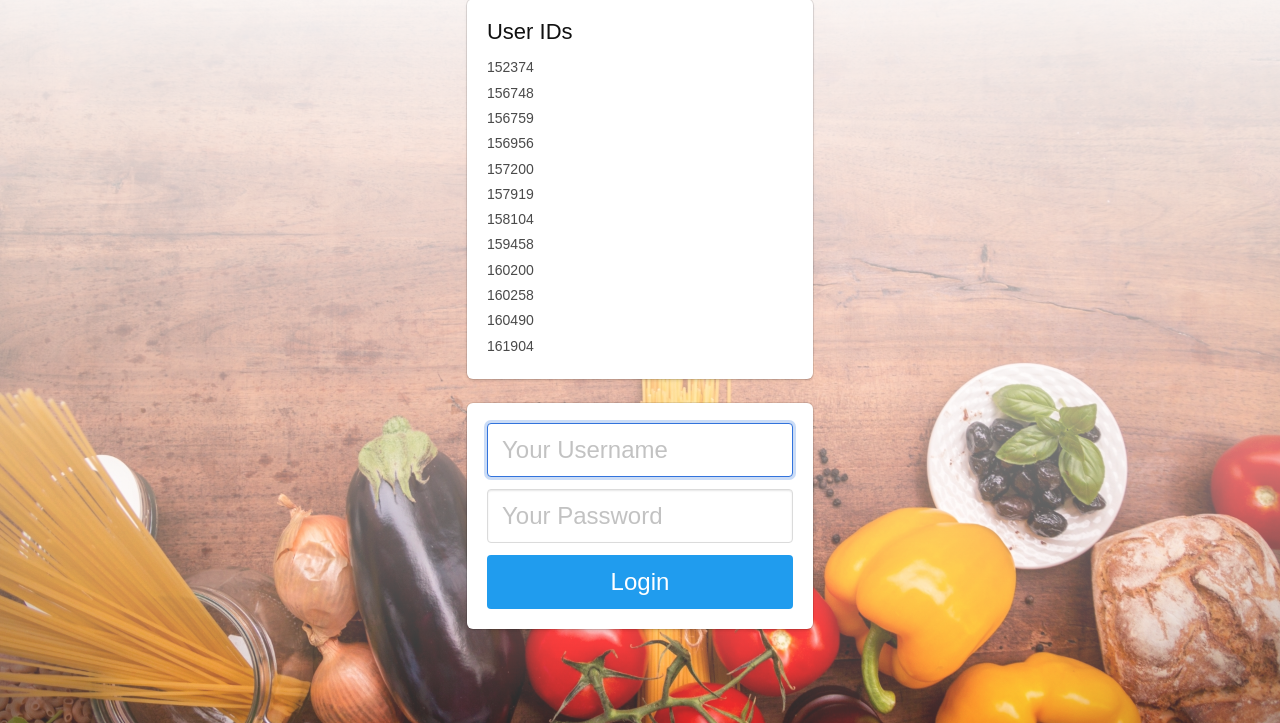
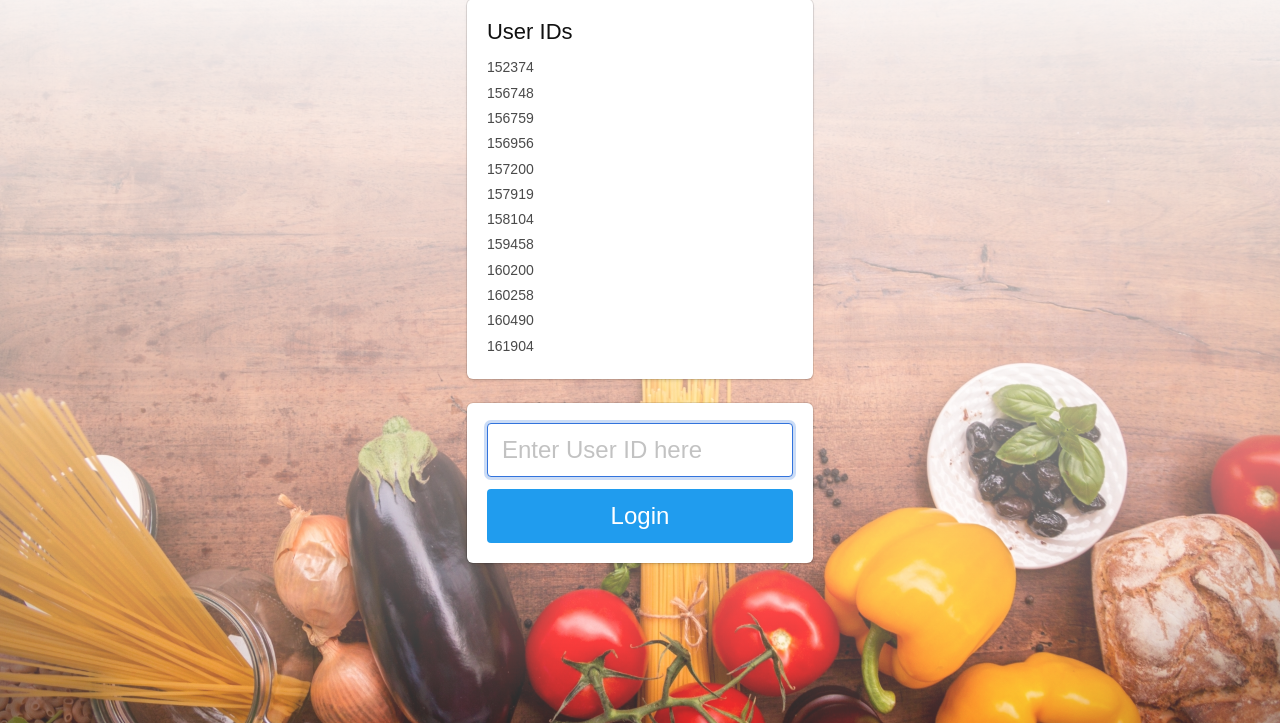
Before and after one commit to hljan/recipe-recommender, a Flask app: page / in a window 1280 px wide. Shown: the part 77-800 px from the top of the page. Run offline with Flask 2, Linux system fonts and the light colour scheme; some libraries are stand-ins or nearby versions.

Commit message:
Removed Password field

```diff
--- a/RecipeApp/templates/login.html
+++ b/RecipeApp/templates/login.html
@@ -13,13 +13,7 @@
         <form action="{{ url_for('auth.login') }}" method="POST">
             <div class="field">
                 <div class="control">
-                    <input class="input is-large" type="text" name="username" placeholder="Your Username" autofocus="">
-                </div>
-            </div>
-
-            <div class="field">
-                <div class="control">
-                    <input class="input is-large" type="password" name="password" placeholder="Your Password">
+                    <input class="input is-large" type="text" name="username" placeholder="Enter User ID here" autofocus="">
                 </div>
             </div>
 
```
